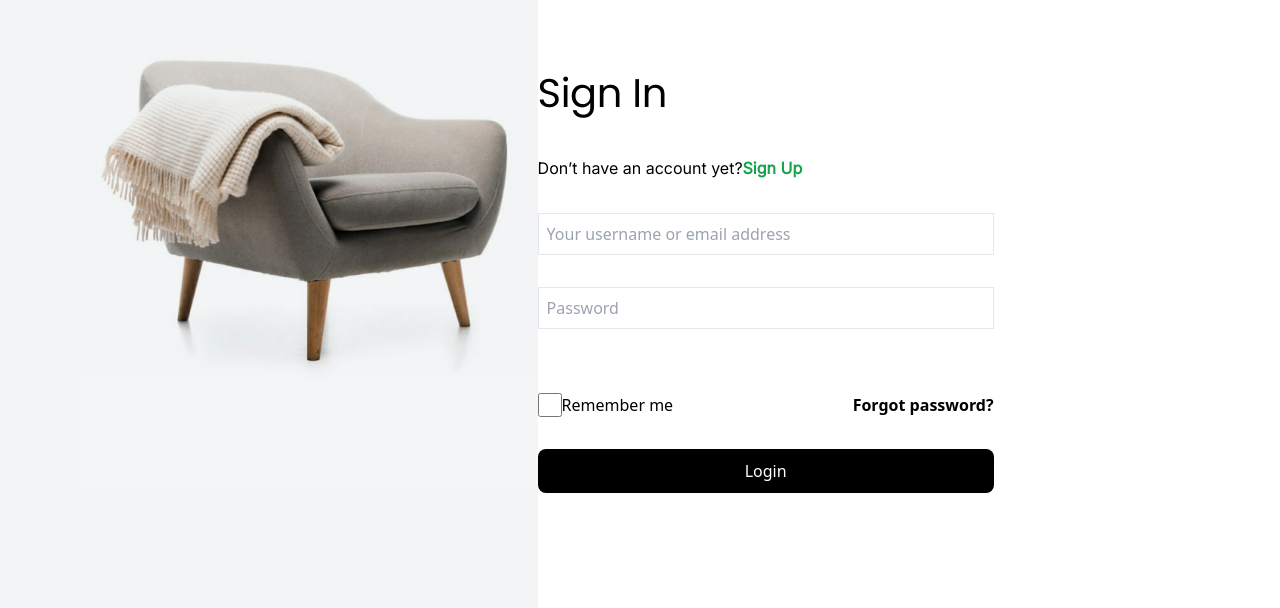
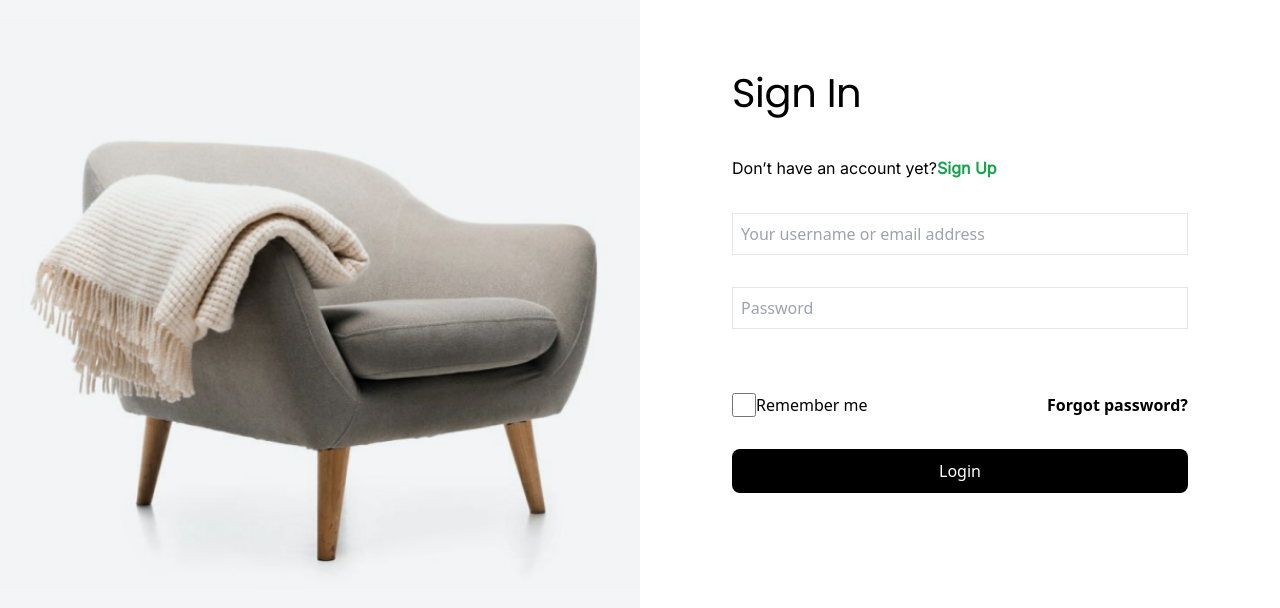
Before and after one commit to himanshukamal/techVally2024, a Next.js app: page /signin in a window 1280 px wide. Shown: the part 142-750 px from the top of the page. Built offline with nearby package versions, Linux system fonts and the light colour scheme.

Commit message:
Updated Header and added footer in other pages

```diff
--- a/components/header.js
+++ b/components/header.js
@@ -90,7 +90,7 @@ export default function Header() {
           height="24"
           onClick={handleGoToCart}
         />
-        <p className="w-[24px] h-[24px] text-white bg-black rounded-full">
+        <p className="w-[24px] h-[24px] text-white bg-black rounded-full relative right-5 grid place-items-center">
           {productsCount ? productsCount : 0}
         </p>
       </div>
--- a/components/plpageheader.js
+++ b/components/plpageheader.js
@@ -10,7 +10,7 @@ export default function Plpageheader() {
     <div>
       <div className=" flex justify-center relative">
         <Image src="/shop-page.svg" alt="shoppage" width="1120" height="392" />
-        <div className=" flex flex-col  items-center absolute left-50  top-[110px]">
+        <div className=" flex flex-col  items-center absolute left-50  top-[10px] md:top-[110px]">
           <div className=" flex">
             <div className=" flex items-center">
               <Link
@@ -30,9 +30,9 @@ export default function Plpageheader() {
               </Link>
             </div>
           </div>
-          <div className=" flex my-[24px]">
+          <div className="absolute  bottom-[-75px] md:bottom-8 flex my-[24px]">
             <p
-              className=" text-[54px]  font-semibold leading-[58px] tracking-[-1px]"
+              className=" top-[2px] text-[54px]  font-semibold leading-[58px] tracking-[-1px]"
               style={{ fontFamily: "poppins" }}
             >
               Shop Page
@@ -40,7 +40,7 @@ export default function Plpageheader() {
           </div>
           <div className=" flex">
             <p
-              className="text-[20px] font-normal leading-[32px]"
+              className="text-[14px] font-normal leading-[32px]"
               style={{ fontFamily: "inter" }}
             >
               Let’s design the place you always imagined.
--- a/pages/home.js
+++ b/pages/home.js
@@ -1,4 +1,5 @@
 import Banner from "@/components/banner";
+import Footer from "@/components/footer";
 import Header from "@/components/header";
 import Homecarousel from "@/components/homecarousel";
 import Homepagesection2 from "@/components/homepagesection2";
@@ -51,6 +52,7 @@ export default function Home() {
         <Values />
       </div>
       <div className="ml-auto">{/* <Banner /> */}</div>
+      <Footer />
     </div>
   );
 }
--- a/pages/productdetails.js
+++ b/pages/productdetails.js
@@ -2,6 +2,7 @@ import React, { useEffect, useState } from "react";
 import Header from "@/components/header";
 import Productloop from "@/components/productloop";
 import { useRouter } from "next/router";
+import Footer from "@/components/footer";
 
 export default function Productdetails() {
   const router = useRouter();
@@ -28,6 +29,7 @@ export default function Productdetails() {
         <Header />
         <Productloop />
       </div>
+      <Footer />
     </div>
   );
 }
--- a/pages/productlist.js
+++ b/pages/productlist.js
@@ -1,3 +1,4 @@
+import Footer from "@/components/footer";
 import Header from "@/components/header";
 import Header2 from "@/components/header2";
 import Plpageheader from "@/components/plpageheader";
@@ -33,6 +34,7 @@ export default function Productlist() {
         /> */}
         <Productsmain />
       </div>
+      <Footer />
     </div>
   );
 }
--- a/pages/signin.js
+++ b/pages/signin.js
@@ -32,20 +32,22 @@ export default function Signin() {
     // }
   };
   return (
-    <div className="flex flex-wrap items-start mb-8">
+    <div className="min-h-screen flex flex-wrap items-start mb-8">
       {/* Image and Form div */}
-      <div className="md:w-[42vw] bg-gray-100 md:h-screen">
+      <div className="w-[100%] h-screen lg:w-[50vw] ">
+        <div className="w-[100%] h-screen lg:w-[50vw] ">
           <Image
             src="/login.png"
             width="600"
             height="832"
             alt="signinImage"
-          className="md:pl-[5em]"
+            className="w-full h-auto max-w-full object-contain mx-auto"
           />
         </div>
+      </div>
       {/* <Image src="/logo.png"alt="logo"width="150"  height="80" position="relative"/> */}
-      <div className=" flex self-center md:w-[58vw] ">
-        <div className=" w-[456px] mt-10">
+      <div className=" flex self-center justify-center md:w-[50%] p-[3em] ">
+        <div className=" lg:w-[456px] mt-10">
           <form className="space-y-8 ">
             <label
               className=" text-[40px] not-italic font-medium leading-44 tracking-[-0.4px]"
@@ -75,7 +77,7 @@ export default function Signin() {
                 onChange={handleEmail}
                 id="username"
                 placeholder="Your username or email address"
-                className=" text-[16px] not-italic w-[456px] leading-26 font-normal mb-8 border border-grey p-2"
+                className=" w-full text-[16px] not-italic  leading-26 font-normal mb-8 border border-grey p-2"
               ></input>
               <br />
               <input
@@ -84,7 +86,7 @@ export default function Signin() {
                 onChange={handlePassword}
                 id="password"
                 placeholder="Password"
-                className=" decoration-gray-600 w-[456px] leading-26 font-normal mb-8 border border-grey p-2"
+                className="w-full decoration-gray-600 leading-26 font-normal mb-8 border border-grey p-2"
               ></input>
               <br />
             </div>
@@ -103,7 +105,7 @@ export default function Signin() {
             </div>
             <button
               type="submit"
-              className="w-[456px] p-[10px] px-[40px] bg-black text-white rounded-lg"
+              className="w-full p-[10px] px-[40px] bg-black text-white rounded-lg"
               onClick={handleLogin}
             >
               Login
```
Also changed, not shown: 2 other files (tests, documents, lock files or other folders). Lines whose indentation alone changed are shown as unchanged.
